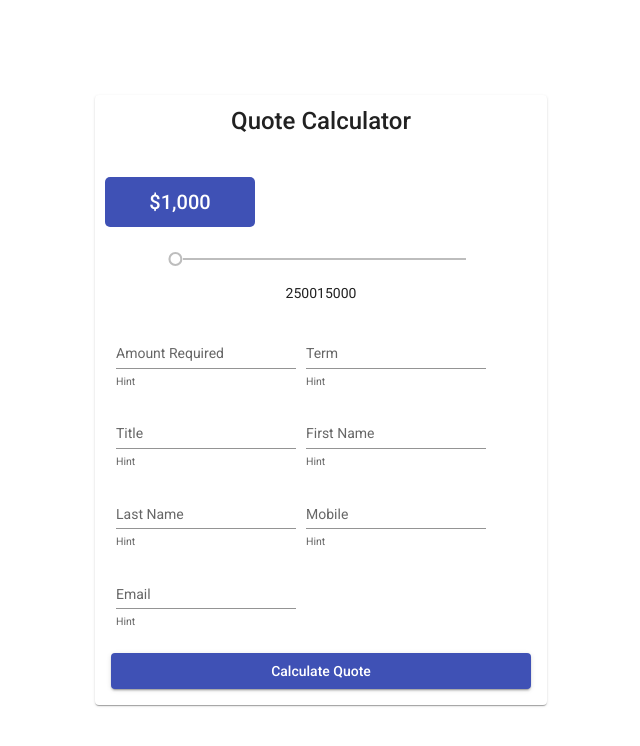
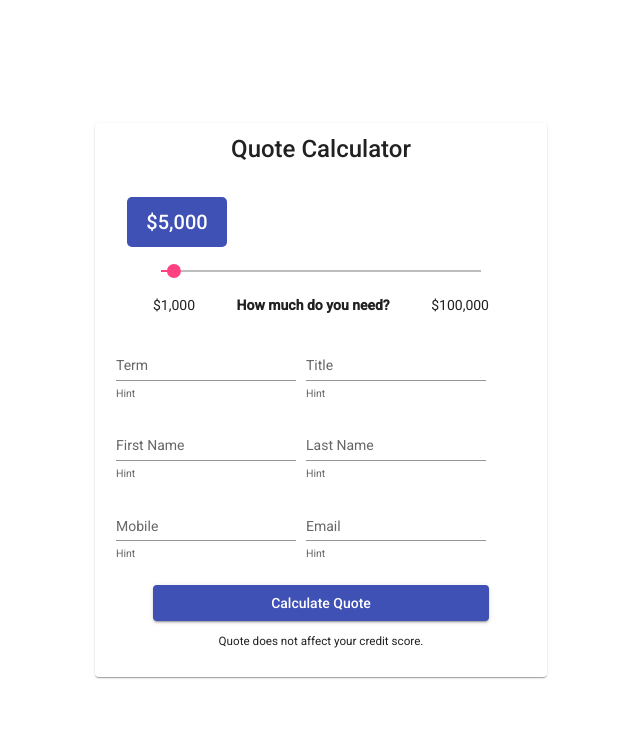
Before and after one commit to PlacidoPenitente/MoneyMe.Api, an Angular app in the folder MoneyMe/: page / in a window 1280 px wide. Shown: the top 746 px of the page, without its empty margins (319-959 px from the left). Built offline with nearby package versions, Linux system fonts and the light colour scheme.

Commit message:
Created a custom slider.

```diff
--- a/MoneyMe/src/app/app.module.ts
+++ b/MoneyMe/src/app/app.module.ts
@@ -20,12 +20,14 @@ import { MatButtonModule } from '@angular/material/button';
 import { MatSliderModule } from '@angular/material/slider';
 import { MatCardModule } from '@angular/material/card';
 import { QuoteCalculatorComponent } from './quote-calculator/quote-calculator.component';
+import { QuoteSliderComponent } from './quote-slider/quote-slider.component';
 
 @NgModule({
   declarations: [
     AppComponent,
     ThirdPartyComponent,
-    QuoteCalculatorComponent
+    QuoteCalculatorComponent,
+    QuoteSliderComponent
   ],
   imports: [
     BrowserModule,
--- a/MoneyMe/src/app/quote-calculator/quote-calculator.component.css
+++ b/MoneyMe/src/app/quote-calculator/quote-calculator.component.css
@@ -32,14 +32,24 @@ mat-form-field {
 }
 
 mat-slider {
-    width: 73%;
+    width: 80%;
+    margin: 0px;
+    padding: 0px;
 }
 
 .range{
     display: flex;
     flex-direction: row;
+    width: 80%;
 }
 
 .range-spacing{
     flex-grow: 1;
+    display: flex;
+    flex-direction: column;
+    align-items: center;
 }
+
+button{
+    width: 80%;;
+}
--- a/MoneyMe/src/app/quote-calculator/quote-calculator.component.html
+++ b/MoneyMe/src/app/quote-calculator/quote-calculator.component.html
@@ -4,9 +4,9 @@
     <form>
       <div class="amount-slider">
         <div class="slider-group">
-          <div style="display: block; height: 50px; margin: 8px;">
+          <div style="display: block; height: 50px;">
             <div class="slider-label" [style.left]="position"
-              style="position: absolute; width: 150px; height: 50px; background-color:#3f51b5; border-radius: 5px;">
+              style="position: absolute; width: 100px; height: 50px; background-color:#3f51b5; border-radius: 5px;">
               <div style="width: 100%; height: 100%; display: flex; flex-direction: column; align-items: center;">
                 <div style="height: 100%; display: flex; flex-direction: row; align-items: center;">
                   <h2 style="color: white; margin: 0px">{{loanAmount}}</h2>
@@ -15,22 +15,20 @@
             </div>
           </div>
           <div style="width:100%; display: flex; flex-direction: column; align-items: center;">
-            <mat-slider (input)="onInputChange($event)" tickInterval="10" step="1" min="1" max="100">
+            <mat-slider (input)="onInputChange($event)" [value]="sliderValue" tickInterval="10" step="1" min="1"
+              max="100">
             </mat-slider>
             <div class="range">
-              <label>2500</label>
-              <div class="range-spacing"></div>
-              <label>15000</label>
+              <label>$1,000</label>
+              <div class="range-spacing">
+                <label style="font-weight: bold;">How much do you need?</label>
+              </div>
+              <label>$100,000</label>
             </div>
           </div>
         </div>
       </div>
       <div class="fields">
-        <mat-form-field appearance="standard">
-          <mat-label>Amount Required</mat-label>
-          <input matInput placeholder="5000 (AUD)" />
-          <mat-hint>Hint</mat-hint>
-        </mat-form-field>
         <mat-form-field appearance="standard">
           <mat-label>Term</mat-label>
           <input matInput placeholder="6 (months)" />
@@ -62,9 +60,14 @@
           <mat-hint>Hint</mat-hint>
         </mat-form-field>
       </div>
-      <button type="button" (click)="requestQuoteAsync()" mat-raised-button color="primary">
-        Calculate Quote
-      </button>
+      <div style="display: flex; flex-direction: column; align-items: center;">
+        <button type="button" (click)="requestQuoteAsync()" mat-raised-button color="primary">
+          Calculate Quote
+        </button>
+        <small style="margin: 10px;">
+          Quote does not affect your credit score.
+        </small>
+      </div>
     </form>
   </mat-card-content>
 </mat-card>
--- a/MoneyMe/src/app/quote-calculator/quote-calculator.component.ts
+++ b/MoneyMe/src/app/quote-calculator/quote-calculator.component.ts
@@ -10,8 +10,7 @@ import { Quote } from 'src/quote.model';
 })
 export class QuoteCalculatorComponent implements OnInit {
 
-
-  private _position: string = "10px";
+  private _position: string = "51.58px";
   public get position(): string {
     return this._position;
   }
@@ -27,7 +26,6 @@ export class QuoteCalculatorComponent implements OnInit {
     this._loanAmount = v;
   }
 
-
   private _amount: number = 1000;
   public get amount(): number {
     return this._amount;
@@ -36,15 +34,28 @@ export class QuoteCalculatorComponent implements OnInit {
     this._amount = v;
   }
 
+  private _sliderValue!: number;
+  public get sliderValue(): number {
+    return this._sliderValue;
+  }
+  public set sliderValue(v: number) {
+    this._sliderValue = v;
+  }
+
   constructor(private httpClient: HttpClient) { }
 
   ngOnInit(): void {
+    this.amount = 5000;
+    this.loanAmount = "$" + this.amount.toLocaleString();
+    this.sliderValue = (5000 / 100000) * 100;
+    this.position = ((5000 / 100000) * 320) + 16 + "px";
   }
 
   onInputChange(event: MatSliderChange) {
-    this.position = ((((event.value ?? 0) / 100) * 280) + 10) + "px";
+    this.position = ((((event.value ?? 0) / 100) * 320)) + 16 + "px";
+
     this.amount = (((event.value ?? 0) / 100) * (100000));
-    this.loanAmount = "$" + this._amount.toLocaleString();
+    this.loanAmount = "$" + this.amount.toLocaleString();
   }
 
   public async requestQuoteAsync(): Promise<void> {
--- /dev/null
+++ b/MoneyMe/src/app/quote-slider/quote-slider.component.html
@@ -0,0 +1,26 @@
+<div class="amount-slider">
+    <div class="slider-group">
+        <div style="display: block; height: 50px;">
+            <div class="slider-label" [style.left]="position"
+                style="position: absolute; width: 100px; height: 50px; background-color:#3f51b5; border-radius: 5px;">
+                <div style="width: 100%; height: 100%; display: flex; flex-direction: column; align-items: center;">
+                    <div style="height: 100%; display: flex; flex-direction: row; align-items: center;">
+                        <h2 style="color: white; margin: 0px">{{loanAmount}}</h2>
+                    </div>
+                </div>
+            </div>
+        </div>
+        <div style="width:100%; display: flex; flex-direction: column; align-items: center;">
+            <mat-slider (input)="onInputChange($event)" [value]="sliderValue" tickInterval="10" step="1" min="1"
+                max="100">
+            </mat-slider>
+            <div class="range">
+                <label>$1,000</label>
+                <div class="range-spacing">
+                    <label style="font-weight: bold;">How much do you need?</label>
+                </div>
+                <label>$100,000</label>
+            </div>
+        </div>
+    </div>
+</div>
--- /dev/null
+++ b/MoneyMe/src/app/quote-slider/quote-slider.component.ts
@@ -0,0 +1,15 @@
+import { Component, OnInit } from '@angular/core';
+
+@Component({
+  selector: 'app-quote-slider',
+  templateUrl: './quote-slider.component.html',
+  styleUrls: ['./quote-slider.component.css']
+})
+export class QuoteSliderComponent implements OnInit {
+
+  constructor() { }
+
+  ngOnInit(): void {
+  }
+
+}
```
Also changed, not shown: MoneyMe/src/app/quote-slider/quote-slider.component.css (added).
